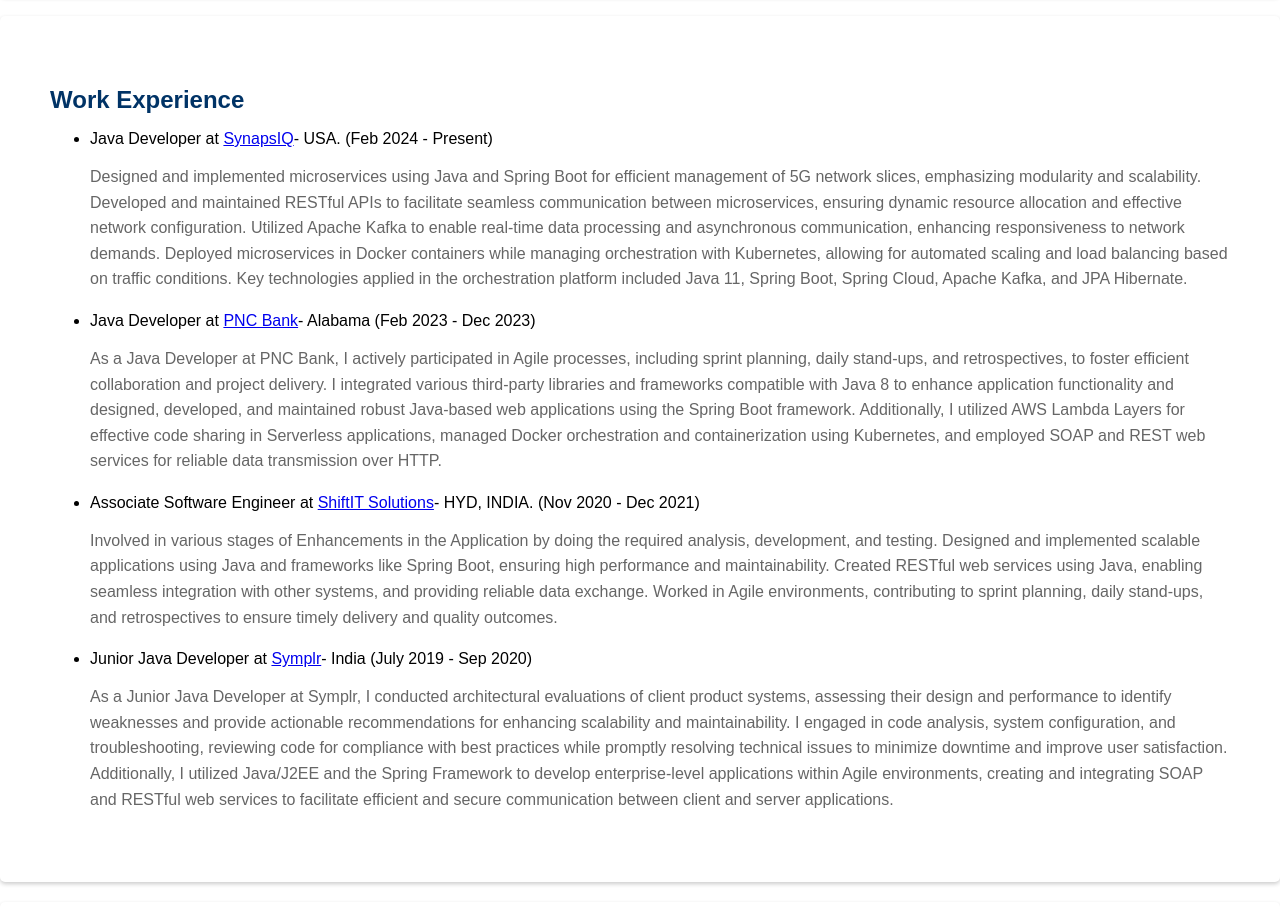
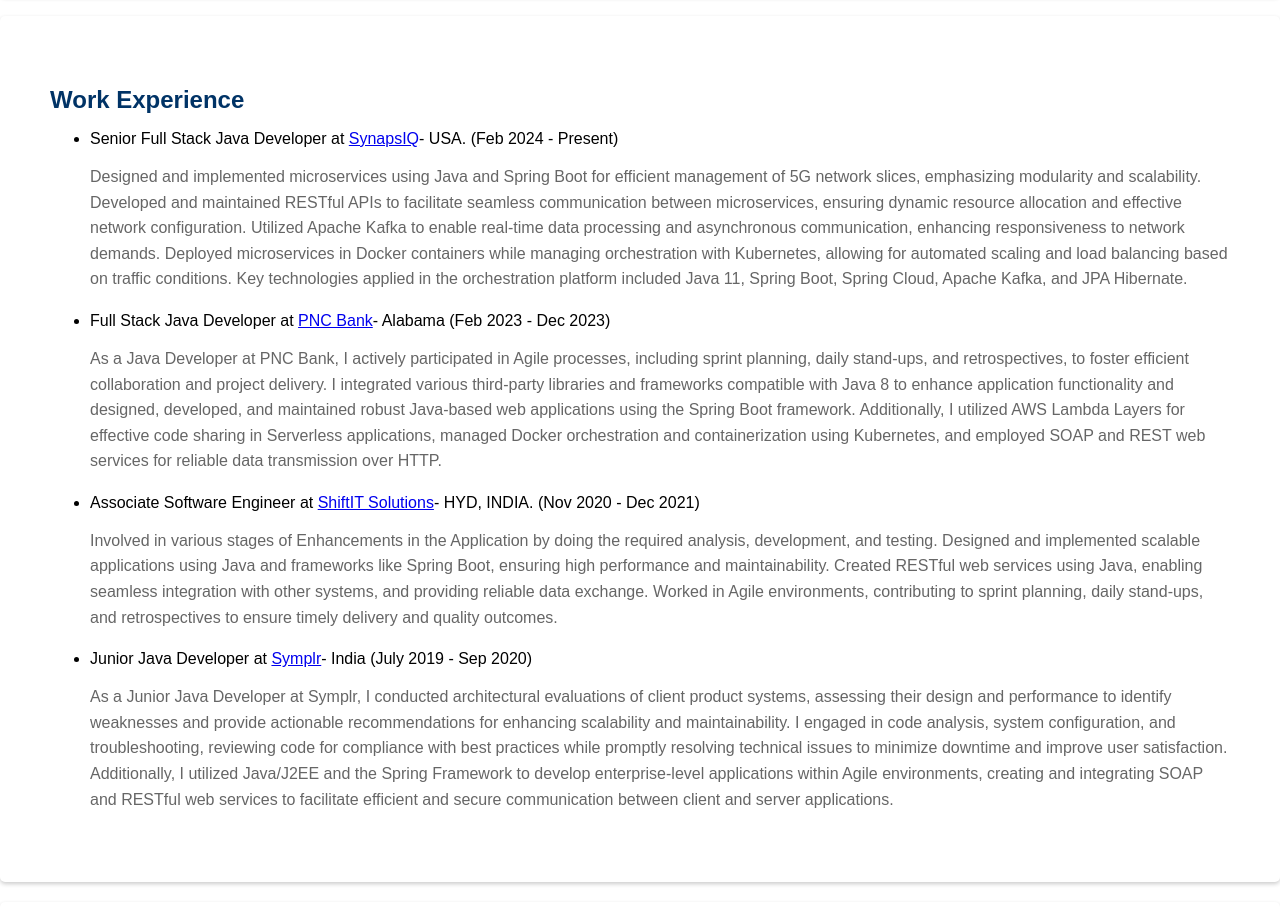
Before and after one commit to VenkatReddyCherkupall/Portfolio, a plain HTML site: page index.html in a window 1280 px wide. Shown: the part 3540-4464 px from the top of the page. Drawn offline with Linux system fonts and the light colour scheme.

Commit message:
Update index.html
roles updated

```diff
--- a/index.html
+++ b/index.html
@@ -332,7 +332,7 @@
         <ul>
 
 
-            <li>Java Developer at <a href="https://synapsiq.com/" target="_blank">SynapsIQ</a>- USA. (Feb 2024 - Present)</li>
+            <li>Senior Full Stack Java Developer at <a href="https://synapsiq.com/" target="_blank">SynapsIQ</a>- USA. (Feb 2024 - Present)</li>
             <p>Designed and implemented microservices using Java and Spring Boot for efficient management of
 		    5G network slices, emphasizing modularity and scalability. Developed and maintained RESTful APIs
 		    to facilitate seamless communication between microservices, ensuring dynamic resource allocation
@@ -343,7 +343,7 @@
 		    included Java 11, Spring Boot, Spring Cloud, Apache Kafka, and JPA Hibernate.
 	    </p>
 
-		<li> Java Developer at <a href="https://www.pnc.com/en/personal-banking.html" target="_blank">PNC Bank</a>- Alabama (Feb 2023 - Dec 2023)
+		<li> Full Stack Java Developer at <a href="https://www.pnc.com/en/personal-banking.html" target="_blank">PNC Bank</a>- Alabama (Feb 2023 - Dec 2023)
         	        <p>
 			As a Java Developer at PNC Bank,
 			I actively participated in Agile processes, including sprint planning, daily stand-ups,
```
